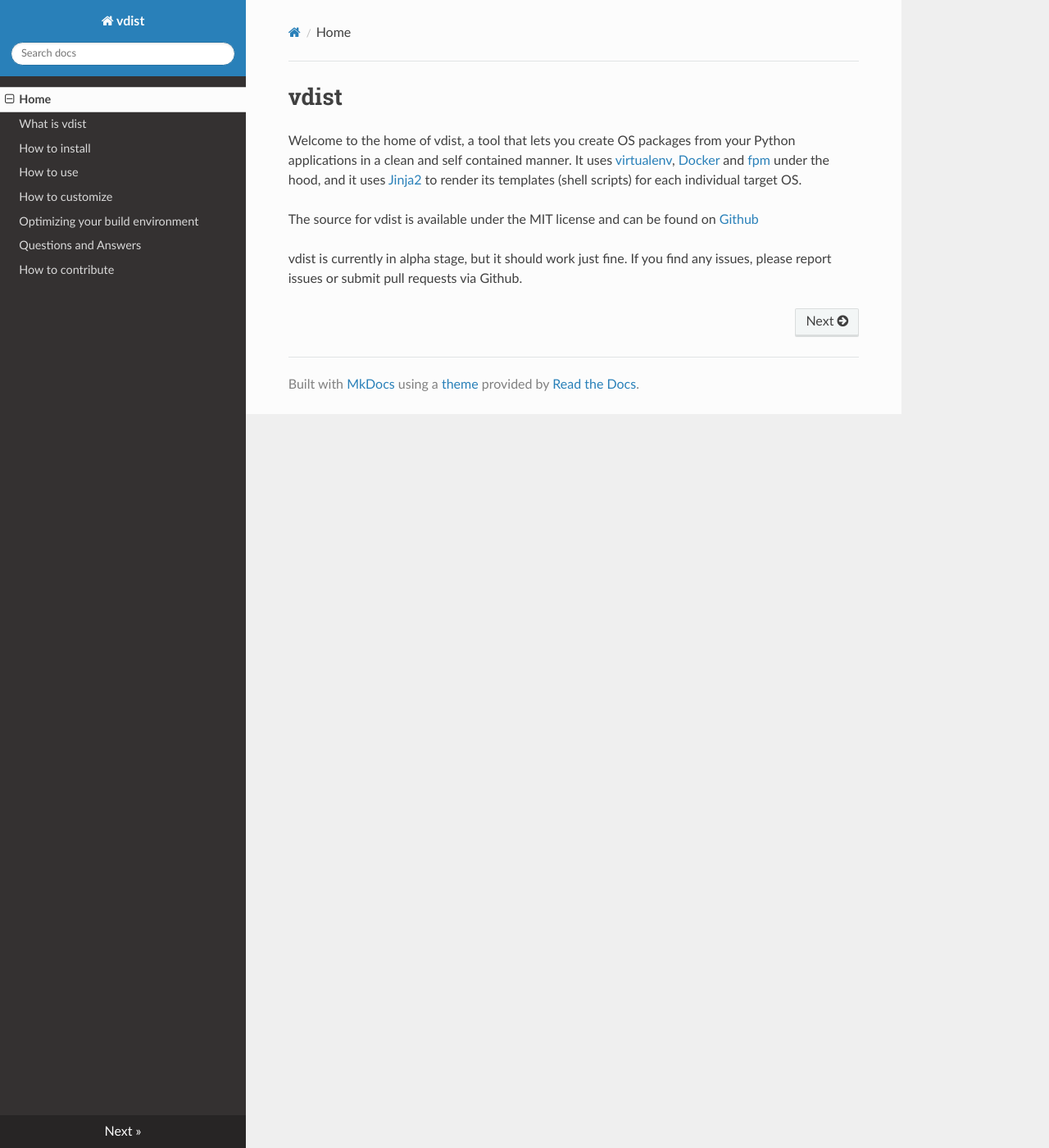
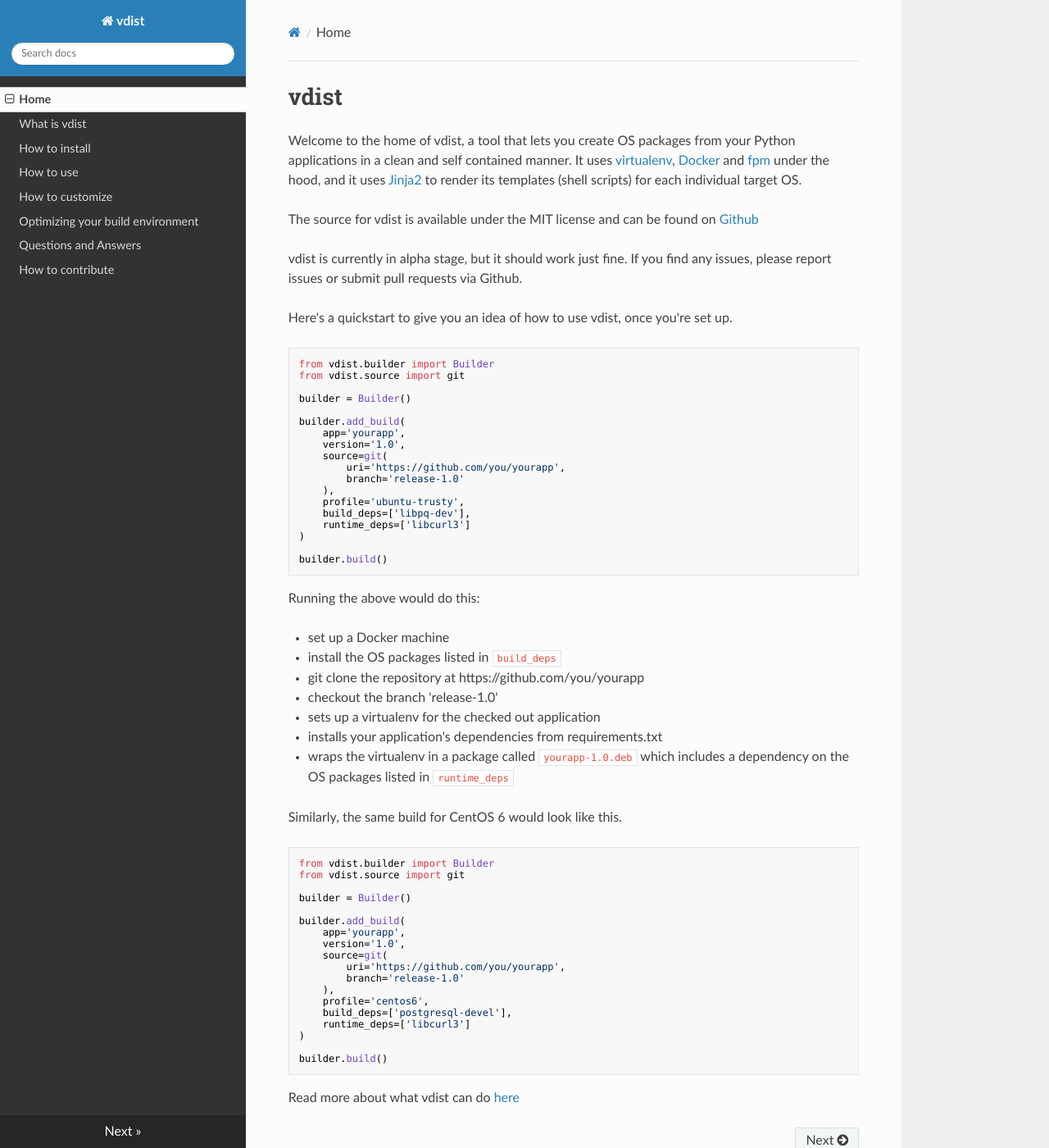
Before and after one commit to objectified/vdist, an MkDocs documentation site: the page built from docs/index.md, in a window 1280 px wide and 1400 px high. Shown: the whole window at 82% size. Built offline with MkDocs 1.6.1, drawn with Linux system fonts in a browser that asks for light colours; nearby versions of some CDN libraries; old or Windows-style settings are respelled for this version of MkDocs.

Commit message:
added article author name, quickstart on homepage

````diff
--- a/docs/index.md
+++ b/docs/index.md
@@ -5,3 +5,68 @@
 The source for vdist is available under the MIT license and can be found on [Github](https://github.com/objectified/vdist)
 
 vdist is currently in alpha stage, but it should work just fine. If you find any issues, please report issues or submit pull requests via Github.
+
+Here's a quickstart to give you an idea of how to use vdist, once you're set up.
+
+```
+from vdist.builder import Builder
+from vdist.source import git
+
+builder = Builder()
+
+builder.add_build(
+    app='yourapp',
+    version='1.0',
+    source=git(
+        uri='https://github.com/you/yourapp',
+        branch='release-1.0'
+    ),
+    profile='ubuntu-trusty',
+    build_deps=['libpq-dev'],
+    runtime_deps=['libcurl3']
+)
+
+builder.build()
+```
+
+Running the above would do this:
+
+- set up a Docker machine
+
+- install the OS packages listed in `build_deps`
+
+- git clone the repository at https://github.com/you/yourapp
+
+- checkout the branch 'release-1.0'
+
+- sets up a virtualenv for the checked out application
+
+- installs your application's dependencies from requirements.txt
+
+- wraps the virtualenv in a package called `yourapp-1.0.deb` which includes a dependency on the OS packages listed in `runtime_deps`
+
+
+Similarly, the same build for CentOS 6 would look like this.
+
+```
+from vdist.builder import Builder
+from vdist.source import git
+
+builder = Builder()
+
+builder.add_build(
+    app='yourapp',
+    version='1.0',
+    source=git(
+        uri='https://github.com/you/yourapp',
+        branch='release-1.0'
+    ),
+    profile='centos6',
+    build_deps=['postgresql-devel'],
+    runtime_deps=['libcurl3']
+)
+
+builder.build()
+```
+
+Read more about what vdist can do [here](http://vdist.readthedocs.org/en/latest/howtouse/)
````
Also changed, not shown: docs/whatisvdist.md (+1 -1 lines).
